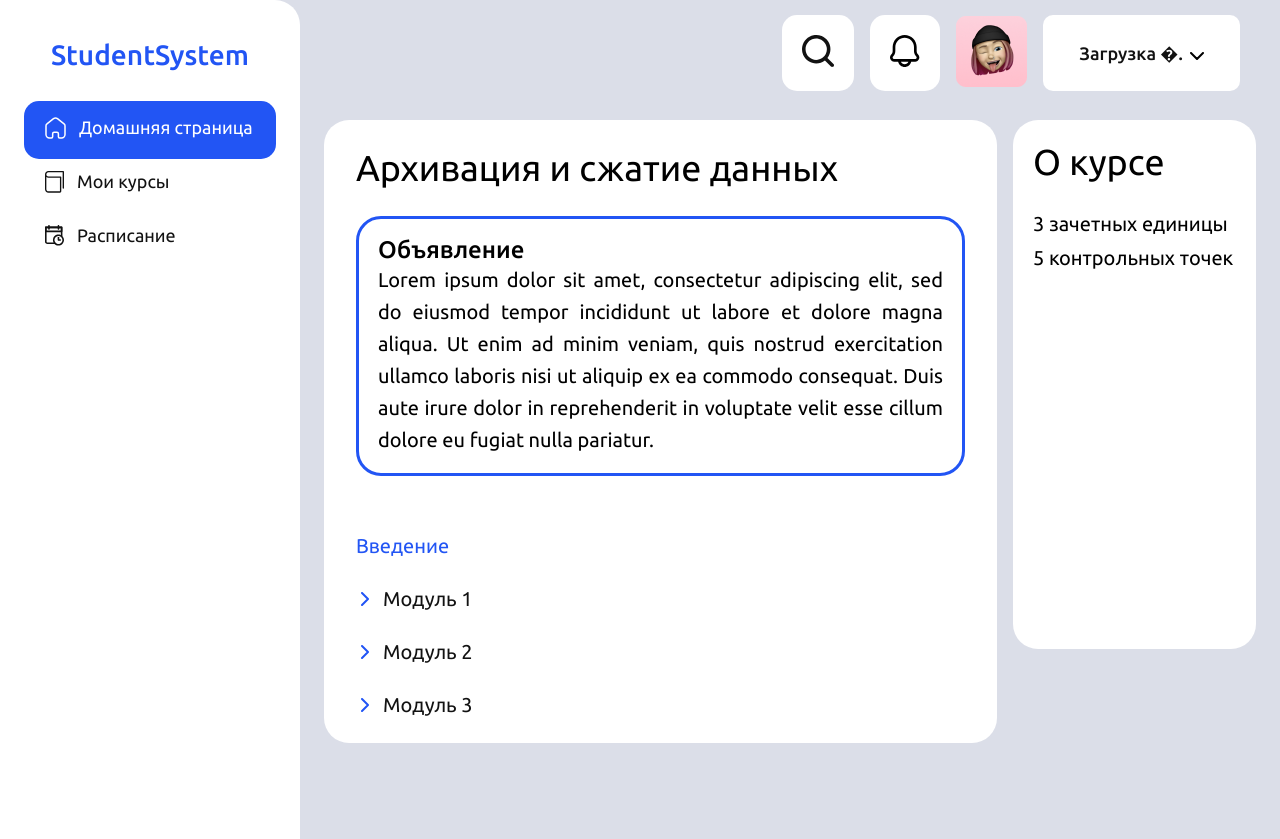
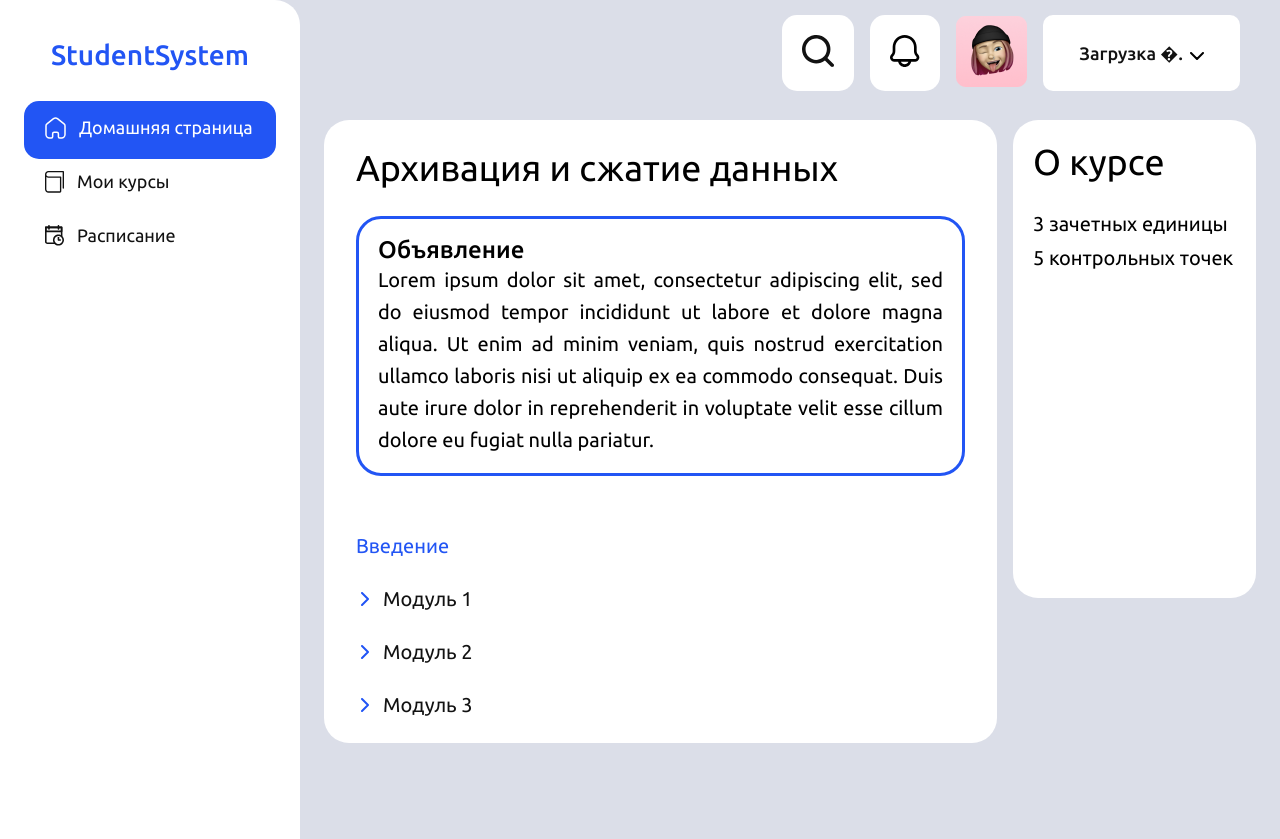
Before and after one commit to Student-developments-Inc/stusy, a Vue app in the folder stusy-ui/: page /courses in a window 1280 px wide. Built offline with nearby package versions, Linux system fonts and the light colour scheme; no server answers.

Commit message:
fix: height on narrow monitors fixed

```diff
--- a/stusy-ui/src/App.vue
+++ b/stusy-ui/src/App.vue
@@ -90,7 +90,7 @@ textarea:focus {
 }
 
 .mainContent {
-  height: 100%;
+  /*height: 100%;*/
   display: flex;
   flex-direction: row;
   justify-content: center;
```
